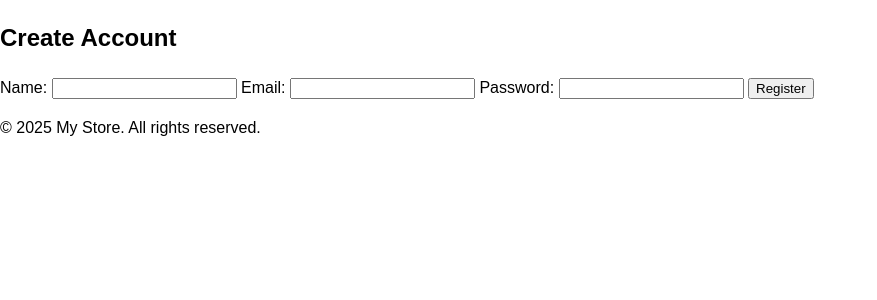
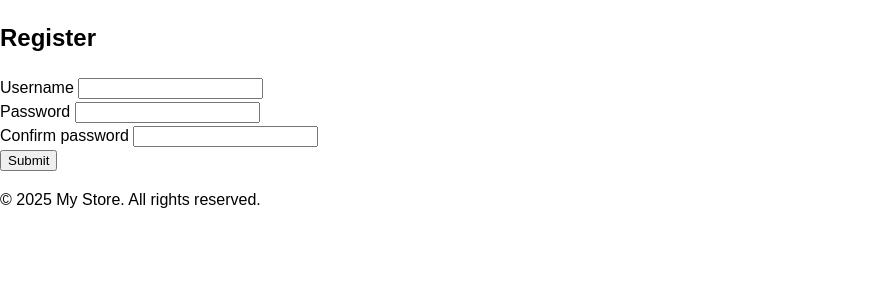
Before and after one commit to AnuKhadye/Secure-Ecommerce-Platform, a Flask app: template templates/register.html in a window 1280 px wide. Shown: the part 80-380 px from the top of the page, without its empty margins (0-877 px from the left). Run offline with Flask 3, Linux system fonts and the light colour scheme; the template is opened without the code that fills it, so the values that code supplies are empty, except form fields; tables that the repository leaves empty hold one stand-in row (values such as "Sample post"); form fields are guessed from the names that the template uses.

Commit message:
adding login and register pages

```diff
--- a/templates/register.html
+++ b/templates/register.html
@@ -1,20 +1,12 @@
 {% extends "base.html" %}
-{% block title %}Register | My Store{% endblock %}
-
+{% block title %}Register{% endblock %}
 {% block content %}
-<section id="register">
-  <h2>Create Account</h2>
-  <form action="{{ url_for('register') }}" method="POST">
-    <label>Name:</label>
-    <input type="text" name="name" required>
-
-    <label>Email:</label>
-    <input type="email" name="email" required>
-
-    <label>Password:</label>
-    <input type="password" name="password" required>
-
-    <button type="submit">Register</button>
-  </form>
-</section>
+<h2>Register</h2>
+<form method="POST">
+    {{ form.hidden_tag() }}
+    {{ form.username.label }} {{ form.username() }}<br>
+    {{ form.password.label }} {{ form.password() }}<br>
+    {{ form.confirm_password.label }} {{ form.confirm_password() }}<br>
+    {{ form.submit() }}
+</form>
 {% endblock %}
```
Also changed, not shown: templates/login.html (+8 -16 lines).
